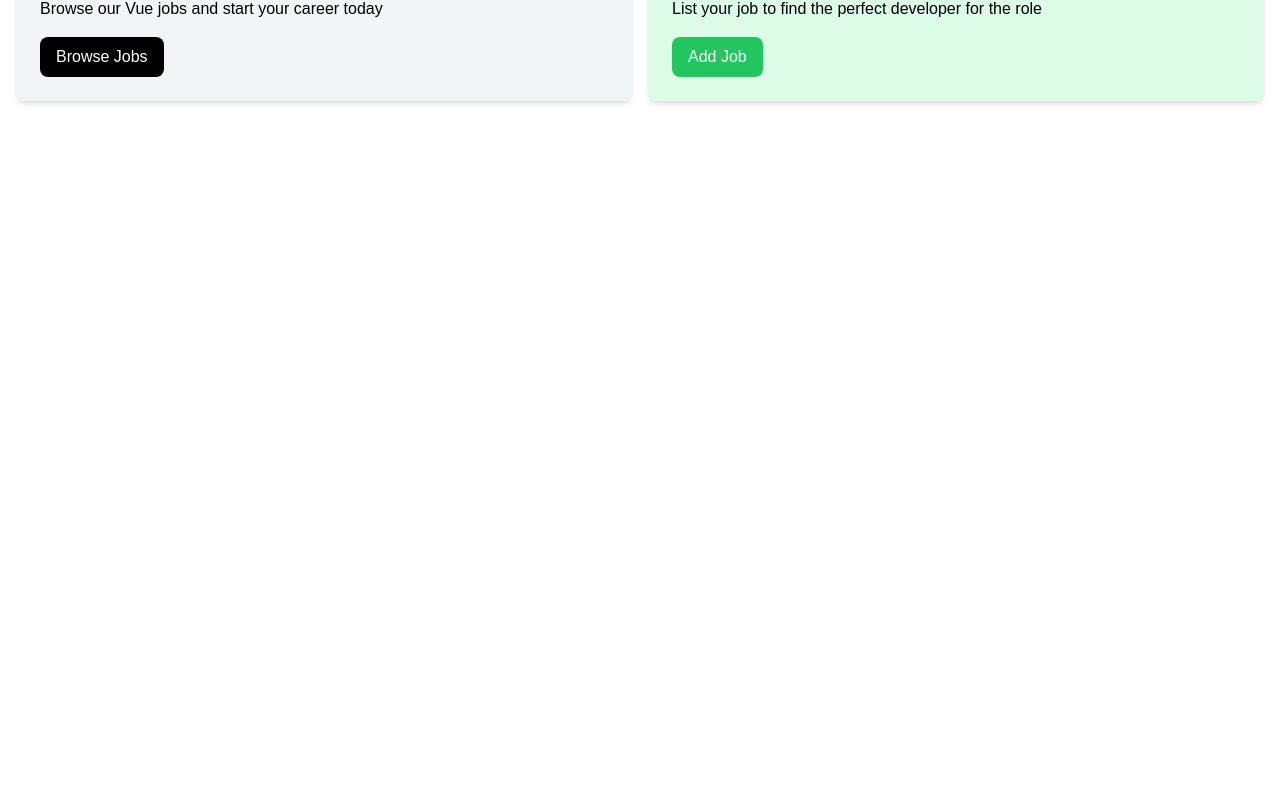
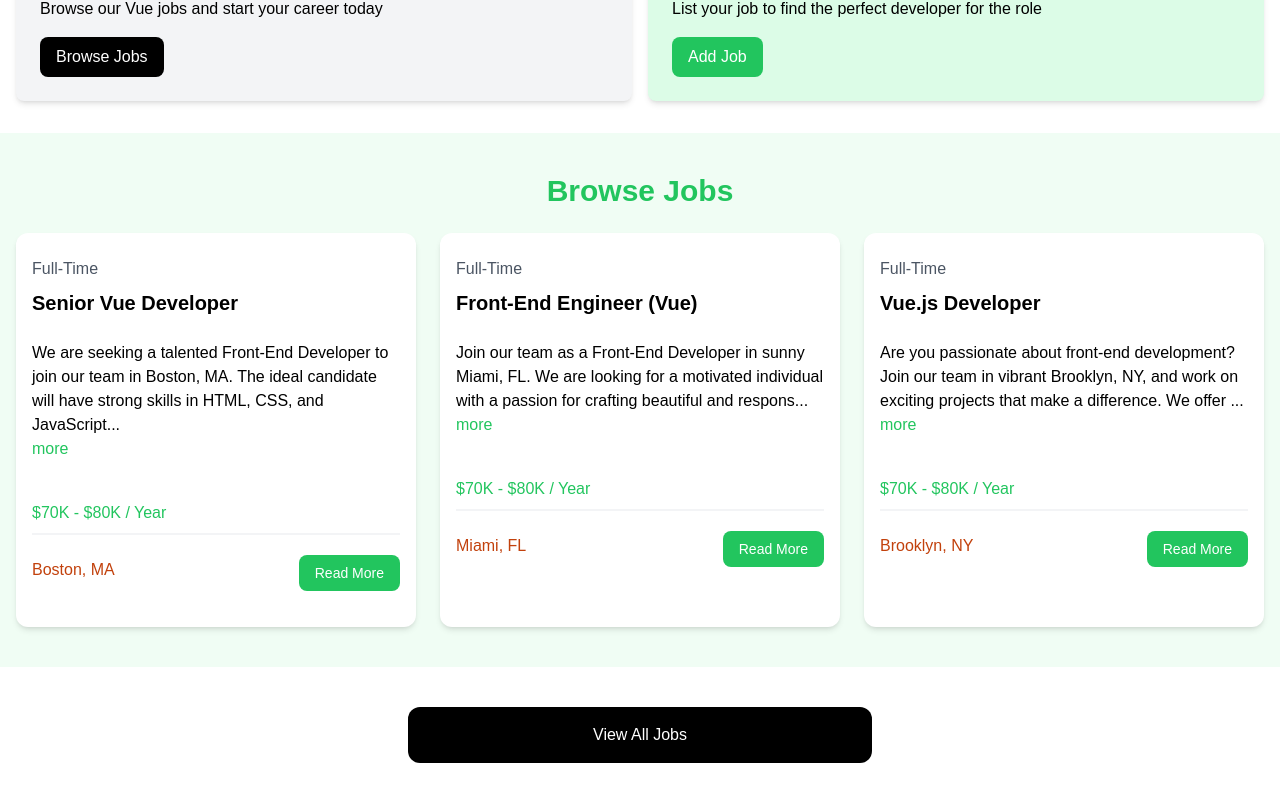
Before and after one commit to ka-dim/vue-jobs, a Vue app: page /jobs in a window 1280 px wide. Shown: the part 476-1278 px from the top of the page. Before the commit the page ends 800 px from the top, so only its background shows below. Built offline with nearby package versions, Linux system fonts and the light colour scheme.

Commit message:
Listing Jobs completed

```diff
--- a/src/App.vue
+++ b/src/App.vue
@@ -1,16 +1,17 @@
 <script setup>
+  import { ref } from 'vue';
   import Hero from './components/Hero.vue';
-import HomeCards from './components/HomeCards.vue';
+  import HomeCards from './components/HomeCards.vue';
+  import JobListings from './components/JobListings.vue';
   import NavBar from './components/NavBar.vue';
-
-
 
 </script>
 
 <template>
   <NavBar />
   <Hero />
-  <HomeCards/>
+  <HomeCards />
+  <JobListings :limit="3" :showButton='true' />
 </template>
 
 <style scoped>
--- a/src/components/HomeCards.vue
+++ b/src/components/HomeCards.vue
@@ -16,7 +16,7 @@ import HomeCard2 from './HomeCard2.vue';
               Browse our Vue jobs and start your career today
             </p>
             <a
-              href="jobs.html"
+              href="/jobs"
               class="inline-block bg-black text-white rounded-lg px-4 py-2 hover:bg-gray-700"
             >
               Browse Jobs
@@ -29,7 +29,7 @@ import HomeCard2 from './HomeCard2.vue';
               List your job to find the perfect developer for the role
             </p>
             <a
-              href="add-job.html"
+              href="/jobs/add"
               class="inline-block bg-green-500 text-white rounded-lg px-4 py-2 hover:bg-green-600"
             >
               Add Job
--- /dev/null
+++ b/src/components/JobListing.vue
@@ -0,0 +1,94 @@
+<script setup>
+import { computed, ref } from 'vue';
+
+  const props = defineProps({
+    job: Object
+  })
+
+  const {type, title, description, salary, location, id} = props.job
+
+  const showFullDescription = ref(false);
+
+  const togggleFullDescription = () => {
+    showFullDescription.value = !showFullDescription.value
+  }
+
+  const truncatedDescription = computed(() => {
+    let description = props.job.description
+    if (!showFullDescription.value) {
+      description = description.substring(0, 150) + '...'
+    }
+    return description
+  })
+
+
+</script>
+
+<!-- <template>
+  <div class="bg-white rounded-xl shadow-md relative">
+    <div class="p-4">
+      <div class="mb-6">
+        <div class="text-gray-600 my-2">{{ job.type }}</div>
+        <h3 class="text-xl font-bold">{{ job.title }}</h3>
+      </div>
+
+      <div class="mb-5">
+        {{ job.description }}
+      </div>
+
+      <h3 class="text-green-500 mb-2">{{ job.salary }} / Year</h3>
+
+      <div class="border border-gray-100 mb-5"></div>
+
+      <div class="flex flex-col lg:flex-row justify-between mb-4">
+        <div class="text-orange-700 mb-3">
+          <i class="fa-solid fa-location-dot text-lg"></i>
+          {{ job.location }}
+        </div>
+        <a
+          href="job.html"
+          class="h-[36px] bg-green-500 hover:bg-green-600 text-white px-4 py-2 rounded-lg text-center text-sm"
+        >
+          Read More
+        </a>
+      </div>
+    </div>
+  </div>
+</template> -->
+
+
+
+<template>
+  <div class="bg-white rounded-xl shadow-md relative">
+    <div class="p-4">
+      <div class="mb-6">
+        <div class="text-gray-600 my-2">{{ type }}</div>
+        <h3 class="text-xl font-bold">{{ title }}</h3>
+      </div>
+
+      <div class="mb-5">
+        <div>{{ truncatedDescription }}</div>
+        <button @click="togggleFullDescription" class="text-green-500 hover:text-green-600 mb-5">
+          {{ showFullDescription ? 'less':'more' }}
+        </button>
+      </div>
+
+      <h3 class="text-green-500 mb-2">{{ salary }} / Year</h3>
+
+      <div class="border border-gray-100 mb-5"></div>
+
+      <div class="flex flex-col lg:flex-row justify-between mb-4">
+        <div class="text-orange-700 mb-3">
+          <i class="fa-solid fa-location-dot text-lg"></i>
+          {{ location }}
+        </div>
+        <a
+          :href="`/jobs/${id}`"
+          class="h-[36px] bg-green-500 hover:bg-green-600 text-white px-4 py-2 rounded-lg text-center text-sm"
+        >
+          Read More
+        </a>
+      </div>
+    </div>
+  </div>
+</template>
--- /dev/null
+++ b/src/components/JobListings.vue
@@ -0,0 +1,36 @@
+<script setup>
+  import jobsData from '@/jobs.json'
+  import { ref } from 'vue';
+  import JobListing from './JobListing.vue';
+  // onMounted(()=> console.log(jobsData));
+
+  defineProps({
+    limit: Number,
+    showButton: {
+      type: Boolean,
+      default: false
+    }
+  })
+
+  const jobs = ref(jobsData)
+</script>
+
+<template>
+  <section class="bg-green-50 px-4 py-10">
+    <div class="container-xl lg:container m-auto">
+      <h2 class="text-3xl font-bold text-green-500 mb-6 text-center">
+        Browse Jobs
+      </h2>
+      <div class="grid grid-cols-1 md:grid-cols-3 gap-6">
+        <JobListing v-for="job in jobs.slice(0, limit || jobs.length)" :key="job.id" :job />
+      </div>
+    </div>
+  </section>
+  <section class="m-auto max-w-lg my-10 px-6" v-if="showButton">
+    <a
+      href="/jobs"
+      class="block bg-black text-white text-center py-4 px-6 rounded-xl hover:bg-gray-700"
+      >View All Jobs</a
+    >
+  </section>
+</template>
--- /dev/null
+++ b/src/jobs.json
@@ -0,0 +1,86 @@
+[
+  {
+    "id": 1,
+    "title": "Senior Vue Developer",
+    "type": "Full-Time",
+    "description": "We are seeking a talented Front-End Developer to join our team in Boston, MA. The ideal candidate will have strong skills in HTML, CSS, and JavaScript, with experience working with modern JavaScript frameworks such as Vue or Angular.",
+    "location": "Boston, MA",
+    "salary": "$70K - $80K",
+    "company": {
+      "name": "NewTek Solutions",
+      "description": "NewTek Solutions is a leading technology company specializing in web development and digital solutions. We pride ourselves on delivering high-quality products and services to our clients while fostering a collaborative and innovative work environment.",
+      "contactEmail": "contact@teksolutions.com",
+      "contactPhone": "555-555-5555"
+    }
+  },
+  {
+    "id": 2,
+    "title": "Front-End Engineer (Vue)",
+    "type": "Full-Time",
+    "description": "Join our team as a Front-End Developer in sunny Miami, FL. We are looking for a motivated individual with a passion for crafting beautiful and responsive web applications. Experience with UI/UX design principles and a strong attention to detail are highly desirable.",
+    "location": "Miami, FL",
+    "salary": "$70K - $80K",
+    "company": {
+      "name": "Veneer Solutions",
+      "description": "Veneer Solutions is a creative agency specializing in digital design and development. Our team is dedicated to pushing the boundaries of creativity and innovation to deliver exceptional results for our clients.",
+      "contactEmail": "contact@loremipsum.com",
+      "contactPhone": "555-555-5555"
+    }
+  },
+  {
+    "id": 3,
+    "title": "Vue.js Developer",
+    "type": "Full-Time",
+    "description": "Are you passionate about front-end development? Join our team in vibrant Brooklyn, NY, and work on exciting projects that make a difference. We offer competitive compensation and a collaborative work environment where your ideas are valued.",
+    "location": "Brooklyn, NY",
+    "salary": "$70K - $80K",
+    "company": {
+      "name": "Dolor Cloud",
+      "description": "Dolor Cloud is a leading technology company specializing in digital solutions for businesses of all sizes. With a focus on innovation and customer satisfaction, we are committed to delivering cutting-edge products and services.",
+      "contactEmail": "contact@dolorsitamet.com",
+      "contactPhone": "555-555-5555"
+    }
+  },
+  {
+    "id": 4,
+    "title": "Vue Front-End Developer",
+    "type": "Part-Time",
+    "description": "Join our team as a Part-Time Front-End Developer in beautiful Pheonix, AZ. We are looking for a self-motivated individual with a passion for creating engaging user experiences. This position offers flexible hours and the opportunity to work remotely.",
+    "location": "Pheonix, AZ",
+    "salary": "$60K - $70K",
+    "company": {
+      "name": "Alpha Elite",
+      "description": "Alpha Elite is a dynamic startup specializing in digital marketing and web development. We are committed to fostering a diverse and inclusive workplace where creativity and innovation thrive.",
+      "contactEmail": "contact@adipisicingelit.com",
+      "contactPhone": "555-555-5555"
+    }
+  },
+  {
+    "id": 5,
+    "title": "Full Stack Vue Developer",
+    "type": "Full-Time",
+    "description": "Exciting opportunity for a Full-Time Front-End Developer in bustling Atlanta, GA. We are seeking a talented individual with a passion for building elegant and scalable web applications. Join our team and make an impact!",
+    "location": "Atlanta, GA",
+    "salary": "$90K - $100K",
+    "company": {
+      "name": "Browning Technologies",
+      "description": "Browning Technologies is a rapidly growing technology company specializing in e-commerce solutions. We offer a dynamic and collaborative work environment where employees are encouraged to think creatively and innovate.",
+      "contactEmail": "contact@consecteturadipisicing.com",
+      "contactPhone": "555-555-5555"
+    }
+  },
+  {
+    "id": 6,
+    "title": "Vue Native Developer",
+    "type": "Full-Time",
+    "description": "Join our team as a Front-End Developer in beautiful Portland, OR. We are looking for a skilled and enthusiastic individual to help us create innovative web solutions. Competitive salary and great benefits package available.",
+    "location": "Portland, OR",
+    "salary": "$100K - $110K",
+    "company": {
+      "name": "Port Solutions INC",
+      "description": "Port Solutions is a leading technology company specializing in software development and digital marketing. We are committed to providing our clients with cutting-edge solutions and our employees with a supportive and rewarding work environment.",
+      "contactEmail": "contact@ipsumlorem.com",
+      "contactPhone": "555-555-5555"
+    }
+  }
+]
```
